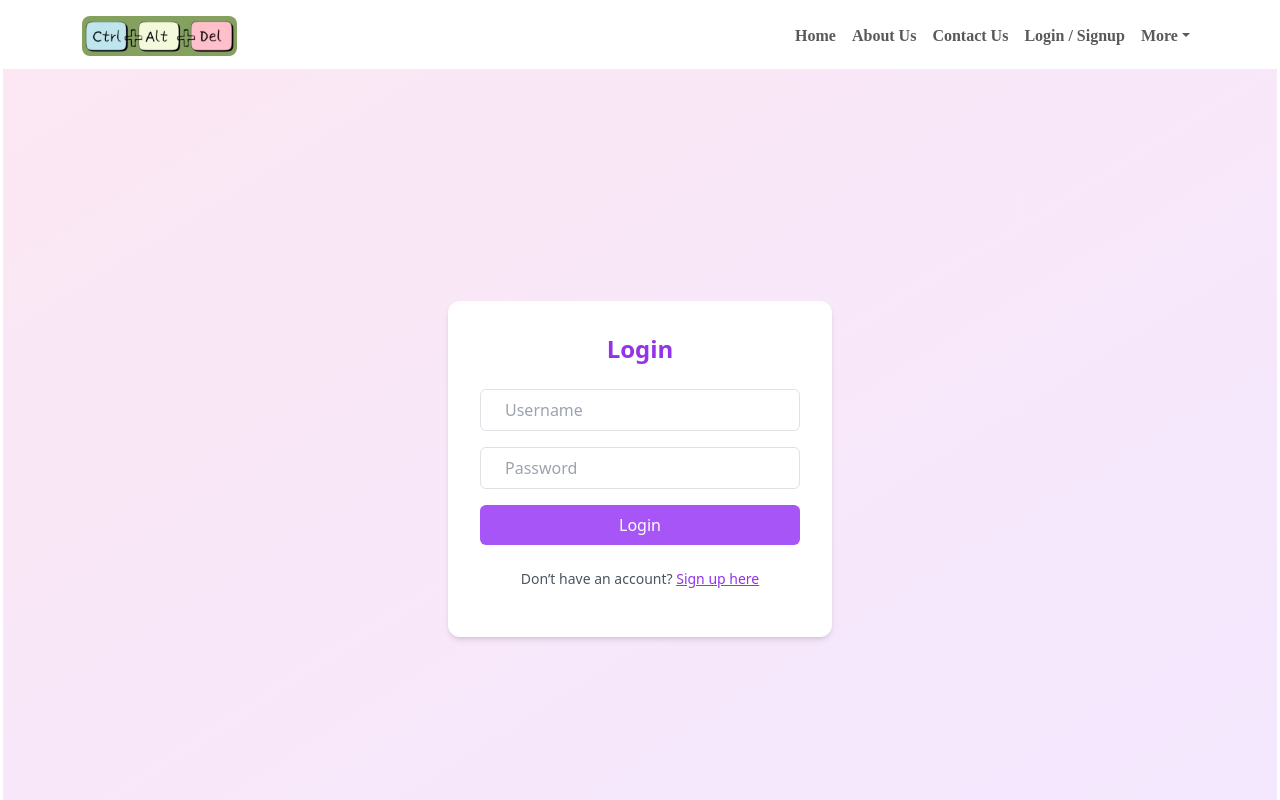
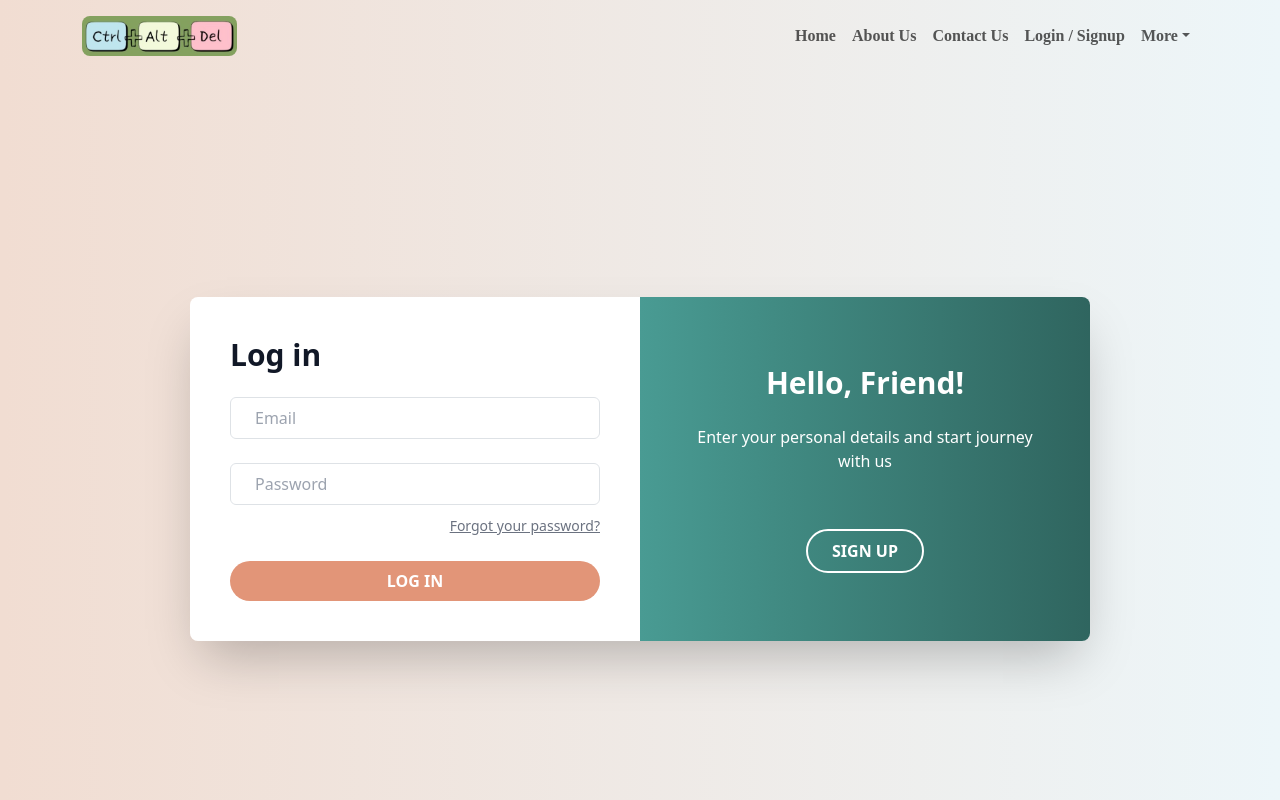
Before and after one commit to Poushmita/Mental_Health_Support_Platform, a React (Vite) app in the folder ctrl-alt-del/: page /login in a window 1280 px wide. Shown: the top 800 px of the page. Built offline with nearby package versions, Linux system fonts and the light colour scheme; no server answers.

Commit message:
login and signup page design

```diff
--- a/ctrl-alt-del/package.json
+++ b/ctrl-alt-del/package.json
@@ -10,6 +10,9 @@
     "preview": "vite preview"
   },
   "dependencies": {
+    "@fortawesome/fontawesome-svg-core": "^6.7.2",
+    "@fortawesome/free-brands-svg-icons": "^6.7.2",
+    "@fortawesome/react-fontawesome": "^0.2.2",
     "axios": "^1.8.4",
     "bootstrap": "^5.3.3",
     "bootstrap-icons": "^1.11.3",
@@ -17,7 +20,8 @@
     "react-bootstrap": "^2.10.9",
     "react-dom": "^19.0.0",
     "react-icons": "^5.5.0",
-    "react-router-dom": "^7.5.0"
+    "react-router-dom": "^7.5.0",
+    "tailwindcss-animate": "^1.0.7"
   },
   "devDependencies": {
     "@eslint/js": "^9.21.0",
--- a/ctrl-alt-del/src/components/Navbar.jsx
+++ b/ctrl-alt-del/src/components/Navbar.jsx
@@ -10,6 +10,7 @@ const MentalHealthNavbar = () => {
   // Background colors for different pages
   const pageBackgrounds = {
     "/": "#fcfeed",
+    "/signup": "linear-gradient(to right, #F1DDD2, #EDF6F9)",
     "/about": "#EDF6F9",
     "/contact": "#F1DDD2",
     "/mood-tracker": "#83C5BE ",
--- a/ctrl-alt-del/src/pages/Login.jsx
+++ b/ctrl-alt-del/src/pages/Login.jsx
@@ -1,59 +1,114 @@
-import React, { useState } from 'react';
-import axios from 'axios';
-import { Link } from 'react-router-dom';
+import React, { useEffect, useState } from "react";
+import axios from "axios";
+import { Link } from "react-router-dom";
 
-export default function Login() {
-  const [formData, setFormData] = useState({ username: '', password: '' });
+const Login = () => {
+  const [email, setEmail] = useState("");
+  const [password, setPassword] = useState("");
+  const [error, setError] = useState("");
+  const [animation, setAnimation] = useState("");
 
-  const handleChange = (e) => {
-    setFormData({ ...formData, [e.target.name]: e.target.value });
+  useEffect(() => {
+    const panelAction = sessionStorage.getItem("panelAction");
+    if (panelAction === "signup") {
+      setAnimation("animate-slide-right");
+      sessionStorage.removeItem("panelAction");
+    }
+  }, []);
+  const handleSignupClick = () => {
+    // Slide right before navigating
+    setAnimation("animate-slide-left");
+    sessionStorage.setItem("panelAction", "login");
+
+    setTimeout(() => {
+      navigate("/signup");
+    }, 700); // Match animation duration (0.7s)
+    sessionStorage.removeItem("panelAction");
   };
 
-  const handleSubmit = async (e) => {
+  const handleLogin = async (e) => {
     e.preventDefault();
+    setError("");
+
     try {
-      const res = await axios.post('http://localhost:8000/api/login/', formData);
-      alert('Login successful!');
-      console.log(res.data);
-    } catch (error) {
-      alert('Login failed!');
-      console.error(error);
+      const response = await axios.post("/api/login/", { email, password });
+      console.log("Login success:", response.data);
+    } catch (err) {
+      setError("Invalid email or password.");
     }
   };
 
   return (
-    <div className="min-h-screen flex items-center justify-center bg-gradient-to-br from-pink-100 to-purple-100 font-sans">
-      <div className="bg-white p-8 rounded-xl shadow-md w-full max-w-sm">
-        <h2 className="text-2xl font-semibold mb-6 text-center text-purple-600">Login</h2>
-        <form onSubmit={handleSubmit} className="space-y-4">
+    <div className="min-h-screen flex items-center justify-center"
+      style={{ backgroundImage: 'linear-gradient(to right, #F1DDD2, #EDF6F9)' }}
+    >
+      <div className="flex w-[900px] rounded-lg shadow-2xl overflow-hidden transition-all duration-500">
+        {/* Login Form */}
+        <div className="w-1/2 bg-white p-10">
+          <h2 className="text-3xl font-bold text-gray-900 mb-6">Log in</h2>
+
+          {/* Error */}
+          {error && (
+            <div className="text-red-500 text-sm mb-4 text-center">{error}</div>
+          )}
+
+          <form onSubmit={handleLogin}>
             <input
-            name="username"
-            type="text"
-            onChange={handleChange}
-            placeholder="Username"
-            className="w-full px-4 py-2 border rounded-md focus:outline-none focus:ring-2 focus:ring-purple-300"
+              type="email"
+              placeholder="Email"
+              value={email}
+              onChange={(e) => setEmail(e.target.value)}
+              className="w-full mb-4 px-4 py-2 border rounded-md focus:outline-none focus:ring-2 focus:ring-orange-400"
+              required
             />
             <input
-            name="password"
               type="password"
-            onChange={handleChange}
               placeholder="Password"
-            className="w-full px-4 py-2 border rounded-md focus:outline-none focus:ring-2 focus:ring-purple-300"
+              value={password}
+              onChange={(e) => setPassword(e.target.value)}
+              className="w-full mb-2 px-4 py-2 border rounded-md focus:outline-none focus:ring-2 focus:ring-orange-400"
+              required
             />
+            <div className="text-right mb-6">
+              <a href="#" className="text-sm text-gray-500 hover:text-gray-800">
+                Forgot your password?
+              </a>
+            </div>
             <button
               type="submit"
-            className="w-full bg-purple-500 text-white py-2 rounded-md hover:bg-purple-600 transition-colors"
+              className="text-white w-full py-2 rounded-full font-semibold transition"
+              style={{ backgroundColor: "#E29578" }}
+              onMouseEnter={(e) => (e.target.style.backgroundColor = '#d8775c')}
+              onMouseLeave={(e) => (e.target.style.backgroundColor = '#E29578')}
             >
-            Login
+              LOG IN
             </button>
           </form>
-        <p className="mt-4 text-sm text-center text-gray-600">
-          Don’t have an account?{' '}
-          <Link to="/signup" className="text-purple-600 hover:underline">
-            Sign up here
+        </div>
+
+        {/* Animated Green Panel */}
+        <div
+          className={`w-1/2 text-white p-10 flex flex-col justify-center items-center text-center ${animation}`}
+          style={{ backgroundImage: 'linear-gradient(to right, #499b93, #408981, #387770, #2f655f)' }}
+        >
+          <h2 className="text-3xl font-bold mb-4">Hello, Friend!</h2>
+          <p className="mb-8">Enter your personal details and start journey with us</p>
+          <Link
+            to="/signup"
+            onClick={() => sessionStorage.setItem("panelAction", "login")}
+            className="mt-4 text-white"
+          >
+            <button
+                className="border-2 border-white py-2 px-6 rounded-full font-semibold transition duration-300 ease-in-out hover:bg-white hover:text-pink-600"
+                onClick={handleSignupClick}
+            >
+              SIGN UP
+            </button>
           </Link>
-        </p>
+        </div>
       </div>
     </div>
   );
-}
+};
+
+export default Login;
--- a/ctrl-alt-del/src/pages/Signup.jsx
+++ b/ctrl-alt-del/src/pages/Signup.jsx
@@ -1,66 +1,112 @@
-import React, { useState } from 'react';
-import axios from 'axios';
-import { Link } from 'react-router-dom';
+import React, { useEffect, useState } from "react";
+import axios from "axios";
+import { useNavigate } from "react-router-dom";
 
-export default function Signup() {
-  const [formData, setFormData] = useState({ username: '', email: '', password: '' });
+const Signup = () => {
+  const [name, setName] = useState("");
+  const [email, setEmail] = useState("");
+  const [password, setPassword] = useState("");
+  const [error, setError] = useState("");
+  const [animation, setAnimation] = useState("");
+  const navigate = useNavigate();
 
-  const handleChange = (e) => {
-    setFormData({ ...formData, [e.target.name]: e.target.value });
+  useEffect(() => {
+    // Only apply animation if we came from login
+    const panelAction = sessionStorage.getItem("panelAction");
+    if (panelAction === "login") {
+      setAnimation("animate-slide-left");
+      sessionStorage.removeItem("panelAction");
+    }
+  }, []);
+
+  const handleLoginClick = () => {
+    // Slide right before navigating
+    setAnimation("animate-slide-right");
+    sessionStorage.setItem("panelAction", "signup");
+
+    setTimeout(() => {
+      navigate("/login");
+    }, 700); // Match animation duration (0.7s)
+    sessionStorage.removeItem("panelAction");
   };
 
-  const handleSubmit = async (e) => {
+  const handleSignup = async (e) => {
     e.preventDefault();
+    setError("");
+
     try {
-      const res = await axios.post('http://localhost:8000/api/signup/', formData);
-      alert('Signup successful!');
-      console.log(res.data);
-    } catch (error) {
-      alert('Signup failed!');
-      console.error(error);
+      const response = await axios.post("/api/signup/", { name, email, password });
+      console.log("Signup success:", response.data);
+    } catch (err) {
+      setError("Signup failed. Please try again.");
     }
   };
 
   return (
-    <div className="min-h-screen flex items-center justify-center bg-gradient-to-br from-pink-100 to-purple-100 font-sans">
-      <div className="bg-white p-8 rounded-2xl shadow-lg w-full max-w-md">
-        <h2 className="text-3xl font-bold text-center text-purple-700 mb-6">Join the Community 🌼</h2>
-        <form onSubmit={handleSubmit} className="space-y-4">
+    <div className="min-h-screen flex items-center justify-center"
+      style={{ backgroundImage: 'linear-gradient(to right, #F1DDD2, #EDF6F9)' }}
+    >
+      <div className="flex w-[900px] rounded-lg shadow-2xl overflow-hidden transition-all duration-500">
+        {/* Green Panel */}
+        <div
+          className={`w-1/2 text-white p-10 flex flex-col justify-center items-center text-center ${animation}`}
+          style={{ backgroundImage: 'linear-gradient(to right, #2f655f, #387770, #408981, #499b93)' }}
+        >
+          <h2 className="text-3xl font-bold mb-4">Welcome Back!</h2>
+          <p className="mb-8">To keep connected with us please login with your personal info</p>
+          <button
+            onClick={handleLoginClick}
+            className="mt-4 border-2 border-white py-2 px-6 rounded-full font-semibold hover:bg-white hover:text-red-500 transition"
+          >
+            LOG IN
+          </button>
+        </div>
+
+        {/* Signup Form */}
+        <div className="w-1/2 bg-white p-10">
+          <h2 className="text-3xl font-bold text-gray-900 mb-6">Create Account</h2>
+
+          {error && <div className="text-red-500 text-sm text-center mb-4">{error}</div>}
+
+          <form onSubmit={handleSignup}>
             <input
-            name="username"
               type="text"
-            placeholder="Username"
-            className="w-full p-3 border border-gray-300 rounded-xl focus:outline-none focus:ring-2 focus:ring-purple-300"
-            onChange={handleChange}
+              placeholder="Name"
+              value={name}
+              onChange={(e) => setName(e.target.value)}
+              required
+              className="w-full mb-4 px-4 py-2 border rounded-md focus:outline-none focus:ring-2 focus:ring-orange-400"
             />
             <input
-            name="email"
               type="email"
               placeholder="Email"
-            className="w-full p-3 border border-gray-300 rounded-xl focus:outline-none focus:ring-2 focus:ring-purple-300"
-            onChange={handleChange}
+              value={email}
+              onChange={(e) => setEmail(e.target.value)}
+              required
+              className="w-full mb-4 px-4 py-2 border rounded-md focus:outline-none focus:ring-2 focus:ring-orange-400"
             />
             <input
-            name="password"
               type="password"
               placeholder="Password"
-            className="w-full p-3 border border-gray-300 rounded-xl focus:outline-none focus:ring-2 focus:ring-purple-300"
-            onChange={handleChange}
+              value={password}
+              onChange={(e) => setPassword(e.target.value)}
+              required
+              className="w-full mb-6 px-4 py-2 border rounded-md focus:outline-none focus:ring-2 focus:ring-orange-400"
             />
             <button
               type="submit"
-            className="w-full bg-purple-500 text-white py-3 rounded-xl hover:bg-purple-600 transition"
+              className="text-white w-full py-2 rounded-full font-semibold transition"
+              style={{ backgroundColor: "#E29578" }}
+              onMouseEnter={(e) => (e.target.style.backgroundColor = '#d8775c')}
+              onMouseLeave={(e) => (e.target.style.backgroundColor = '#E29578')}
             >
-            Sign Up
+              SIGN UP
             </button>
           </form>
-        <p className="mt-4 text-center text-sm text-gray-600">
-          Already have an account?{' '}
-          <Link to="/login" className="text-purple-600 hover:underline font-medium">
-            Login here
-          </Link>
-        </p>
+        </div>
       </div>
     </div>
   );
-}
+};
+
+export default Signup;
--- a/ctrl-alt-del/tailwind.config.js
+++ b/ctrl-alt-del/tailwind.config.js
@@ -17,7 +17,43 @@ export default {
         oswald: ["Oswald", "sans-serif"],
         nunito: ["Nunito", "sans-serif"],
       },
+      keyframes: {
+        'slide-left': {
+          '0%': { transform: 'translateX(100%)' },
+          '100%': { transform: 'translateX(0%)' },
+        },
+        'slide-right': {
+          '0%': { transform: 'translateX(0%)' },
+          '100%': { transform: 'translateX(100%)' },
+        },
+        'slide-in-left': {
+          '0%': { transform: 'translateX(-100%)', opacity: '0' },
+          '100%': { transform: 'translateX(0)', opacity: '1' },
+        },
+        'slide-in-right': {
+          '0%': { transform: 'translateX(100%)', opacity: '0' },
+          '100%': { transform: 'translateX(0)', opacity: '1' },
+        },
+        'slide-out-left': {
+          '0%': { transform: 'translateX(0)', opacity: '1' },
+          '100%': { transform: 'translateX(-100%)', opacity: '0' },
+        },
+        'slide-out-right': {
+          '0%': { transform: 'translateX(0)', opacity: '1' },
+          '100%': { transform: 'translateX(100%)', opacity: '0' },
+        },
+      },
+      animation: {
+        'slide-left': 'slide-left 0.8s ease-in-out forwards',
+      'slide-right': 'slide-right 0.8s ease-in-out forwards',
+        'slide-in-left': 'slide-in-left 0.5s ease-out',
+        'slide-in-right': 'slide-in-right 0.5s ease-out',
+        'slide-out-left': 'slide-out-left 0.5s ease-in',
+        'slide-out-right': 'slide-out-right 0.5s ease-in',
+      }
     },
   },
-  plugins: [],
+  plugins: [
+    require('tailwindcss-animate'),
+  ]
 }
```
Also changed, not shown: ctrl-alt-del/src/App.jsx (+12 -2 lines), ctrl-alt-del/src/styles/login.css (added, +103 -0 lines), ctrl-alt-del/src/styles/signup.css (added, +10 -0 lines), 1 other file (tests, documents, lock files or other folders). Lines whose indentation alone changed are shown as unchanged.
